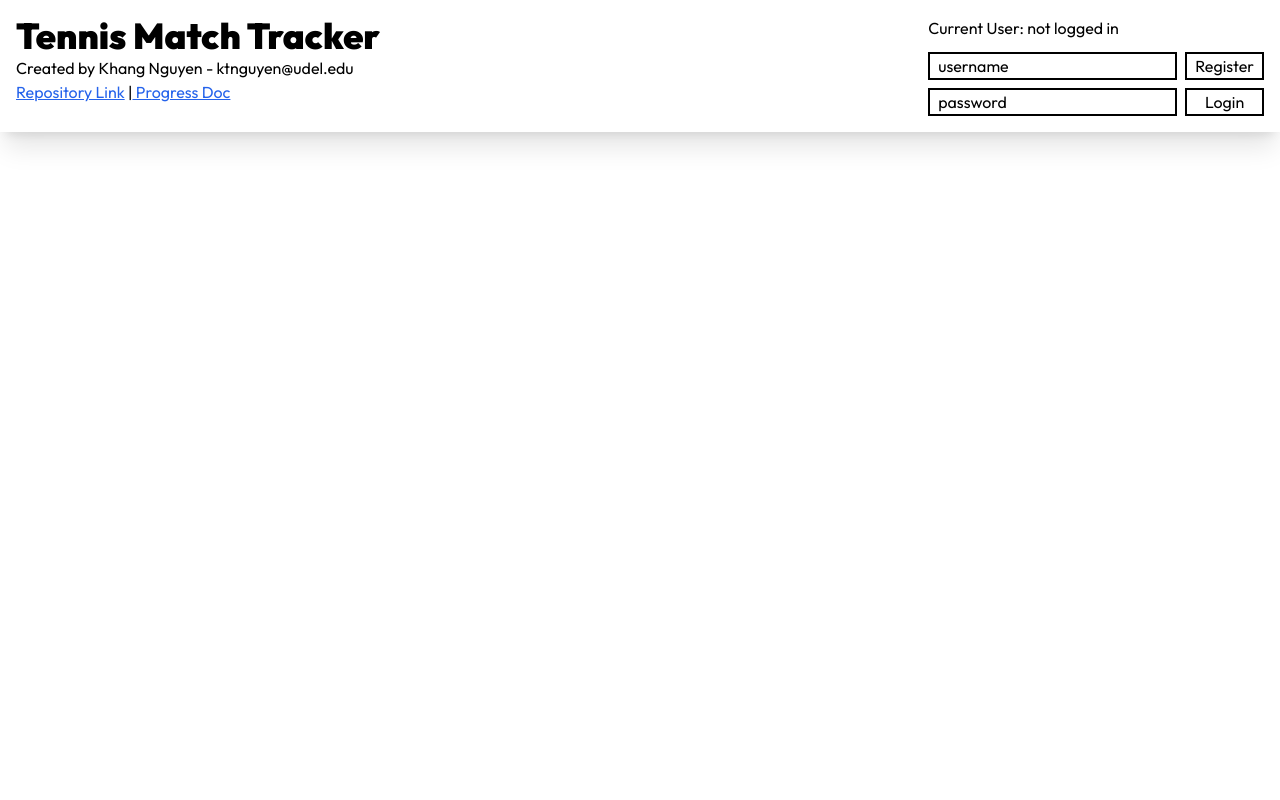
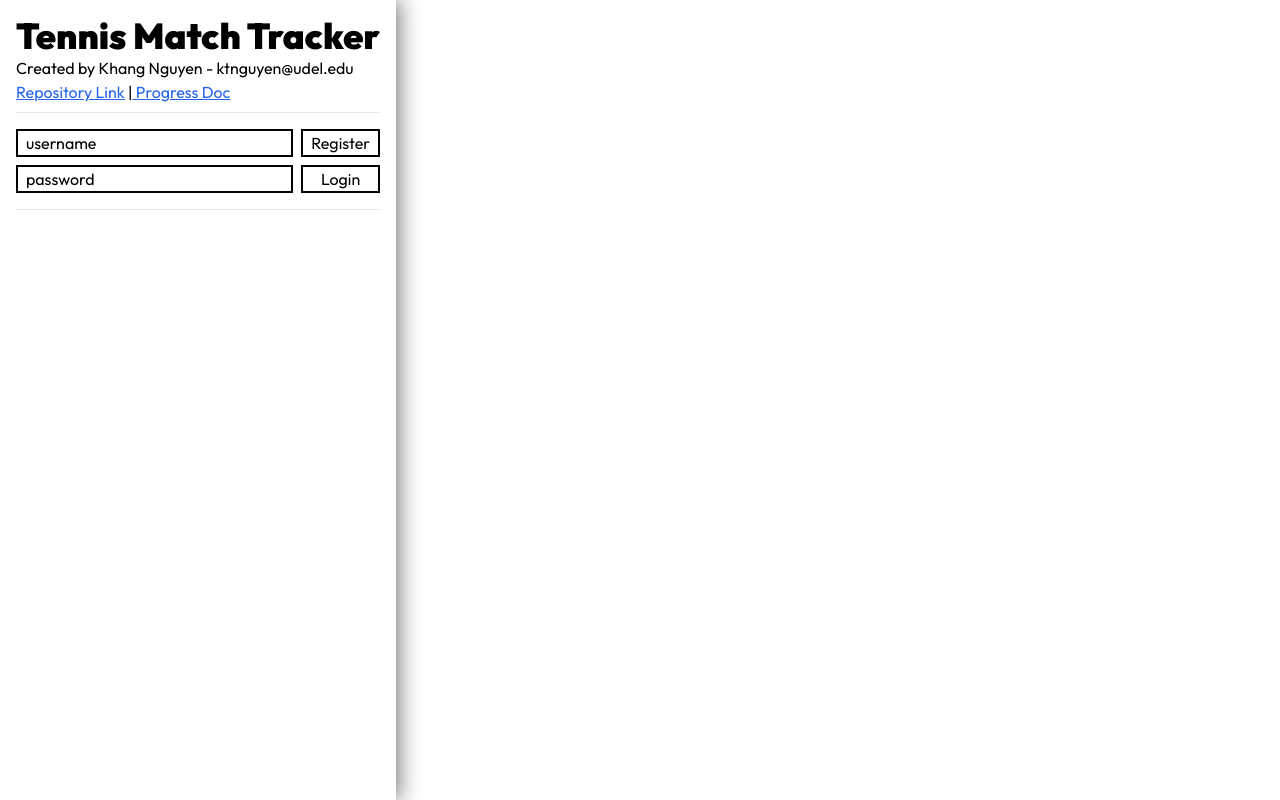
Before and after one commit to Flair74/181final, a React (Create React App) app: page / in a window 1280 px wide. Built offline with nearby package versions, Linux system fonts and the light colour scheme.

Commit message:
changed to sidebar format, better login stuff

```diff
--- a/src/App.tsx
+++ b/src/App.tsx
@@ -1,7 +1,7 @@
 import React, { useEffect } from 'react';
 import { useState } from 'react';
 import './App.css';
-import Header from './components/header';
+import Sidebar from './components/sidebar';
 import { User } from './components/interfaces';
 
 function App() {
@@ -22,7 +22,7 @@ function App() {
 
   return (
     <div className="font-[Outfit]">
-      <Header currentUser={currentUser} setCurrentUser={setCurrentUser} users={users} setUsers={setUsers}/>
+      <Sidebar currentUser={currentUser} setCurrentUser={setCurrentUser} users={users} setUsers={setUsers}/>
     </div>
   );
 }
--- a/src/components/header.tsx
+++ b/src/components/sidebar.tsx
@@ -3,14 +3,14 @@ import '../App.css';
 import { User } from './interfaces';
 
 //will make a props thing eventually
-function Header({currentUser, setCurrentUser, users, setUsers}: {currentUser: User | null, setCurrentUser: React.Dispatch<React.SetStateAction<User | null>>, users: User[], setUsers: React.Dispatch<React.SetStateAction<User[]>>}) {
+function Sidebar({currentUser, setCurrentUser, users, setUsers}: {currentUser: User | null, setCurrentUser: React.Dispatch<React.SetStateAction<User | null>>, users: User[], setUsers: React.Dispatch<React.SetStateAction<User[]>>}) {
     const [usernameInput, setUsernameInput] = useState<string>("username");
     const [passwordInput, setPasswordInput] = useState<string>("password");
 
     const register = useCallback((username: string, password: string) => {
         console.log(users)
         console.log(users.map((user) => user.username));
-        if(!(users.map((user) => user.username).includes(username))){
+        if(!(users.map((user) => user.username).includes(username)) && (username != "username")){
             const newUser: User = {
                 username: username,
                 password: password,
@@ -24,7 +24,7 @@ function Header({currentUser, setCurrentUser, users, setUsers}: {currentUser: Us
         } else {
             // another common baseline function that the linter doesn't recognize
             // eslint-disable-next-line no-undef
-            alert("Duplicate Username.");
+            alert("Invalid Username.");
         }
     }, [users]);
 
@@ -53,8 +53,8 @@ function Header({currentUser, setCurrentUser, users, setUsers}: {currentUser: Us
     }, []);
 
     return (
-        <div className='w-full flex flex-row'>
-            <div className="flex flex-row p-4 w-full shadow-xl">
+        <div className='h-full flex flex-col max-w-1/3'>
+            <div className="h-screen flex flex-col p-4 mr-auto shadow-[4px_0_20px_grey]">
                 <div className="mr-auto">
                     <h1 className="text-4xl font-black">Tennis Match Tracker</h1>
                     <div className="items-center text-md">
@@ -65,24 +65,28 @@ function Header({currentUser, setCurrentUser, users, setUsers}: {currentUser: Us
                         </h2>
                     </div>
                 </div>
+                <hr className='my-2'></hr>
                 <div className="flex flex-col">
-                    <div className="ml-auto flex flex-row gap-2">
-                        <div className="flex flex-col gap-2">
-                            <h2 className="mb-1">Current User: {currentUser ? currentUser.username : "not logged in"}</h2>
-                            <input className="border-2 border-black px-2" type="text" placeholder="Username" value={usernameInput} onChange={e => {setUsernameInput(e.target.value)}}/>
-                            <input className="border-2 border-black px-2" type="text" placeholder="Password" value={passwordInput} onChange={e => {setPasswordInput(e.target.value)}}/>
+                    <div className={`mb-2 flex flex-row gap-2 ${currentUser == null ? "h-0 overflow-hidden" : ""}`}>
+                        <h2 className="mt-1">Current User: {currentUser ? currentUser.username : "not logged in"}</h2>
+                        <button className={`border-2 border-black px-2 ml-auto ${currentUser !== null ? "visible" : "invisible"}`} onClick={() => {logout()}}>Log Out</button>
+                    </div>
+                    <div className={`flex flex-row gap-2 ${currentUser !== null ? "h-0 overflow-hidden" : ""}`}>
+                        <div className="flex flex-col gap-2 w-full">
+                            <input className="border-2 border-black px-2 w-full" type="text" placeholder="Username" value={usernameInput} onChange={e => {setUsernameInput(e.target.value)}}/>
+                            <input className="border-2 border-black px-2 w-full" type="text" placeholder="Password" value={passwordInput} onChange={e => {setPasswordInput(e.target.value)}}/>
                         </div>
-                        <div className="flex flex-col gap-2">
-                            <button className={`border-2 border-black px-2 ${currentUser !== null ? "visible" : "invisible"}`} onClick={() => {logout()}}>Log Out</button>
-                            <button className="border-2 border-black w-full px-2" onClick={() => {register(usernameInput, passwordInput)}}>Register</button>
-                            <button className="border-2 border-black w-full px-2" onClick={() => {login(usernameInput, passwordInput)}}>Login</button>
+                        <div className="flex flex-col gap-2 mb-2 ml-auto">
+                            <button className="border-2 border-black w-full px-2 ml-auto" onClick={() => {register(usernameInput, passwordInput)}}>Register</button>
+                            <button className="border-2 border-black w-full px-2 ml-auto" onClick={() => {login(usernameInput, passwordInput)}}>Login</button>
                         </div>
                     </div>
                 </div>
+                <hr className='my-2'></hr>
             </div>
         </div>
 
     )
 }
 
-export default Header;
+export default Sidebar;
```
